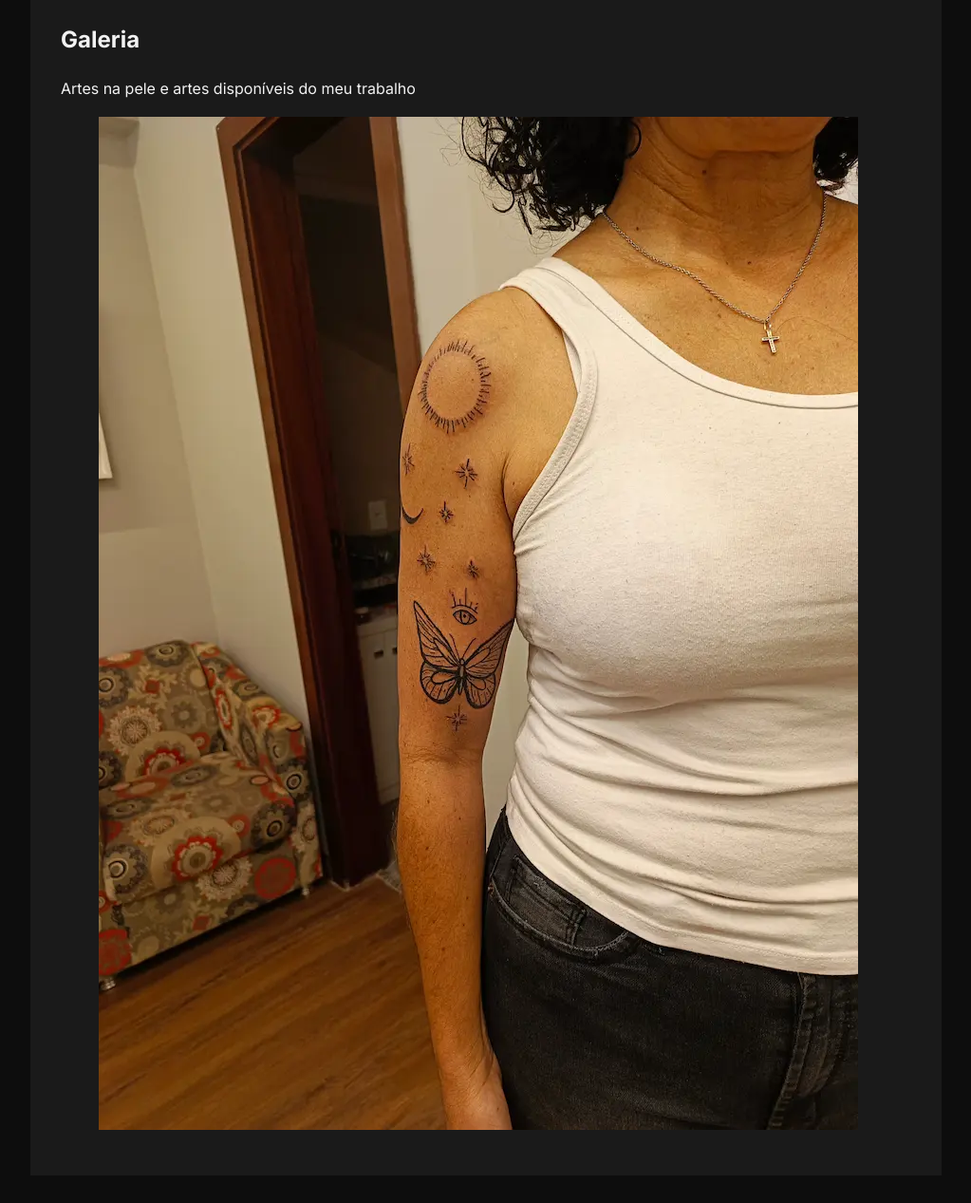
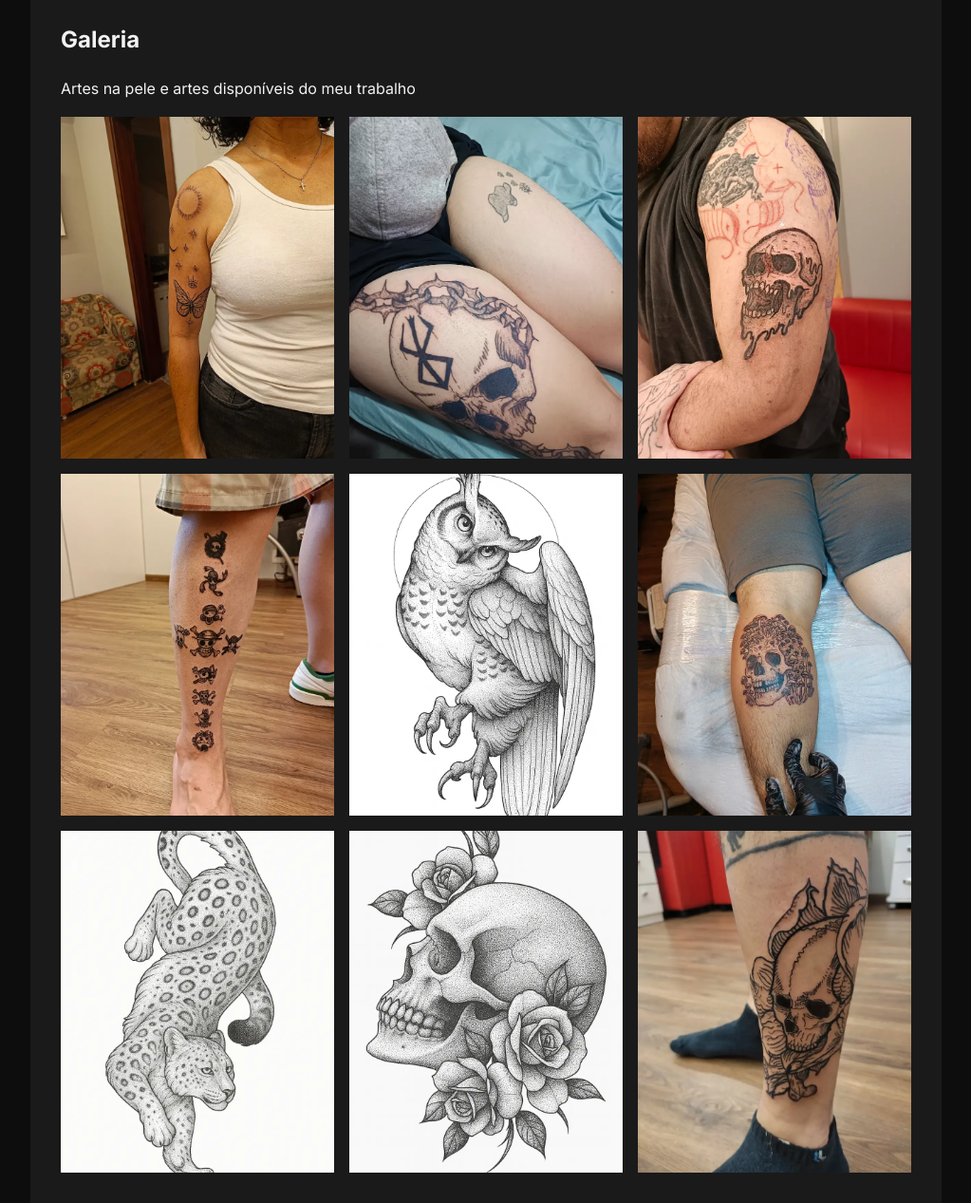
Before and after one commit to ablff/saurons-tattoos, a plain HTML site: page index.html in a window 1280 px wide. Shown: the part 400-1667 px from the top of the page at 95% size, without its empty margins (128-1151 px from the left). Drawn offline with Linux system fonts and the light colour scheme; a web font is replaced by a local one.

Commit message:
feat: add gallery grid with uniform image ratio

```diff
--- a/css/styles.css
+++ b/css/styles.css
@@ -97,9 +97,21 @@ header {
 }
 
 .gallery__image {
-    max-width: 100%;
+    width: 100%;
     height: auto;
+    aspect-ratio: 4/5;
+    object-fit: cover;
     display: block;
+}
+
+.gallery__item {
+    margin: 0;
+}
+
+.gallery__grid  {
+    display: grid;
+    grid-template-columns: 1fr;
+    gap: 1rem;
 }
 
 @media (min-width: 48rem) {
@@ -111,4 +123,8 @@ header {
     .nav-toggle {
         display: none;
     }
+
+    .gallery__grid {
+        grid-template-columns: repeat(3, 1fr);
+    }
 }
--- a/index.html
+++ b/index.html
@@ -35,16 +35,107 @@
         <section class="page-section" id="gallery">
             <h2>Galeria</h2>
             <p>Artes na pele e artes disponíveis do meu trabalho</p>
+            <div class="gallery__grid">
                 <figure class="gallery__item">
                     <img
                         class="gallery__image"
                         src="assets/images/gallery/tattoo-sol-lua-borboleta.webp"
                         alt="Tatuagem em estilo fine line no braço feminino com elementos místicos: sol, lua, estrelas, olho grego e uma borboleta"
                         width="800"
-                    height="1070"
+                        height="1067"
                         loading="lazy"
                     >
                 </figure>
+
+                <figure class="gallery__item">
+                    <img
+                        class="gallery__image"
+                        src="assets/images/gallery/tattoo-berserk-caveira.webp"
+                        alt="Tatuagem em preto na coxa de uma caveira com a Marca do Sacrifício de Berserk na testa, cercada por uma corrente com espinhos"
+                        width="800"
+                        height="1067"
+                        loading="lazy"
+                    >
+                </figure>
+
+                <figure class="gallery__item">
+                    <img
+                        class="gallery__image"
+                        src="assets/images/gallery/tattoo-caveira-derretendo.webp"
+                        alt="Tatuagem blackwork no braço de uma caveira de perfil com efeito de derretimento e contornos marcados"
+                        width="800"
+                        height="1067"
+                        loading="lazy"
+                    >
+                </figure>
+
+                <figure class="gallery__item">
+                    <img
+                        class="gallery__image"
+                        src="assets/images/gallery/tattoo-one-piece-simbolos.webp"
+                        alt="Tatuagem na perna com a sequência vertical de Jolly Rogers e símbolos dos Chapéus de Palha do anime One Piece"
+                        width="800"
+                        height="1067"
+                        loading="lazy"
+                    >
+                </figure>
+
+                <figure class="gallery__item">
+                    <img
+                        class="gallery__image"
+                        src="assets/images/gallery/arte-coruja-circulo.webp"
+                        alt="Ilustração de coruja em pontilhismo e hachuras com olhar atento e garras expostas sobre um círculo ao fundo"
+                        width="800"
+                        height="1200"
+                        loading="lazy"
+                    >
+                </figure>
+
+                <figure class="gallery__item">
+                    <img
+                        class="gallery__image"
+                        src="assets/images/gallery/tattoo-caveira-fungos.webp"
+                        alt="Tatuagem na perna de uma caveira em blackwork com diversos cogumelos e fungos brotando do topo da cabeça"
+                        width="800"
+                        height="1067"
+                        loading="lazy"
+                    >
+                </figure>
+
+                <figure class="gallery__item">
+                    <img
+                        class="gallery__image"
+                        src="assets/images/gallery/arte-leopardo.webp"
+                        alt="Desenho em pontilhismo de um leopardo em postura de caça e movimento estilizado"
+                        width="800"
+                        height="1200"
+                        loading="lazy"
+                    >
+                </figure>
+
+                <figure class="gallery__item">
+                    <img
+                        class="gallery__image"
+                        src="assets/images/gallery/arte-caveira-rosas.webp"
+                        alt="Ilustração em pontilhismo de uma caveira de perfil decorada com rosas e folhas ao redor"
+                        width="800"
+                        height="1200"
+                        loading="lazy"
+                    >
+                </figure>
+
+                <figure class="gallery__item">
+                    <img
+                        class="gallery__image"
+                        src="assets/images/gallery/tattoo-caveira-folha.webp"
+                        alt="Tatuagem blackwork na panturrilha de uma caveira integrada a folhagens e traços marcados"
+                        width="800"
+                        height="1067"
+                        loading="lazy"
+                    >
+                </figure>
+
+            </div>
         </section>
 
         <section class="page-section" id="budget">
```
Lines whose indentation alone changed are shown as unchanged.
